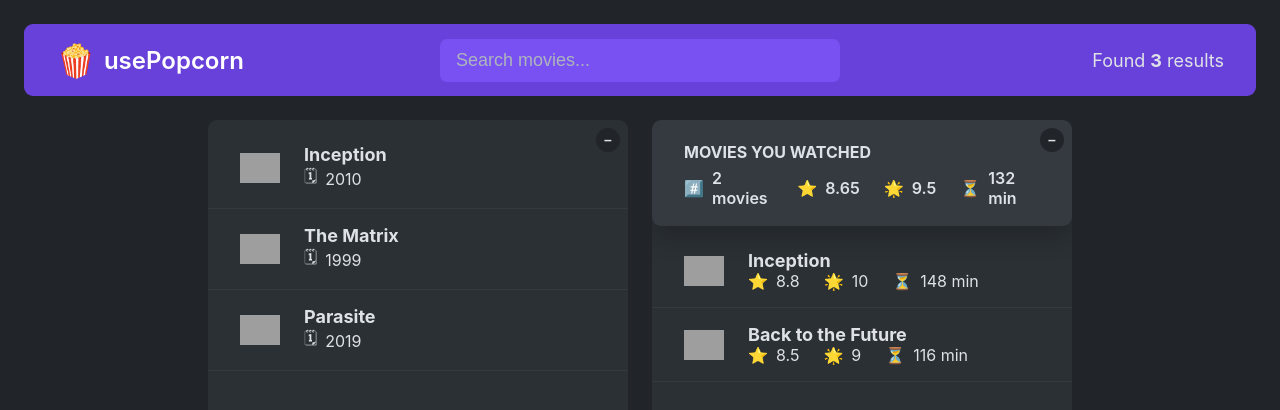
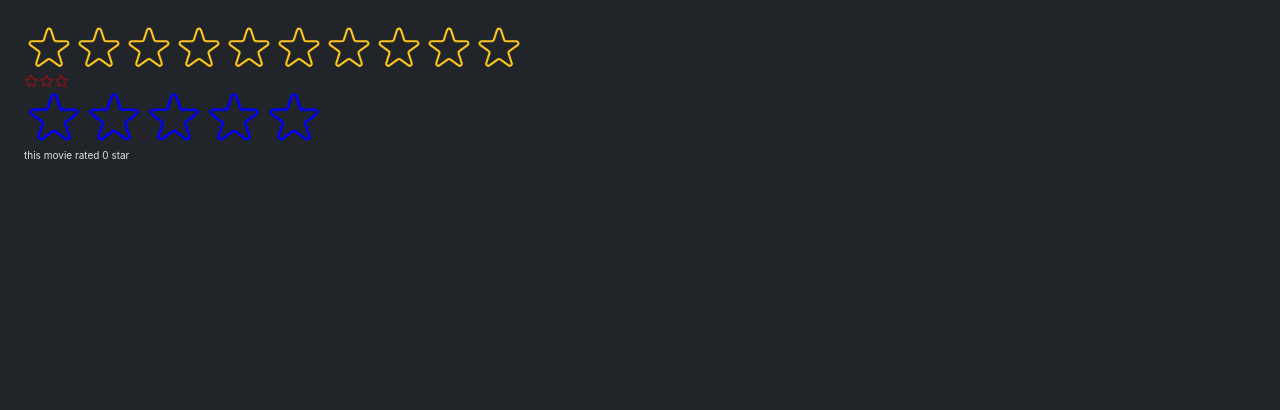
Before and after one commit to Anikesh-Sahai/use-popcorn, a React (Create React App) app: page / in a window 1280 px wide. Shown: the top 410 px of the page. Built offline with nearby package versions, Linux system fonts and the light colour scheme; grey boxes are pictures that could not be loaded.

Commit message:
created new star rating component seprate for rating

```diff
--- a/src/App.js
+++ b/src/App.js
@@ -52,17 +52,23 @@
 
 export default function App() {
   const [movies, setMovies] = useState(tempMovieData);
+  const [watched, setWatched] = useState(tempWatchedData);
 
   return (
     <>
       <Nav>
+        <Search />
         <NumResults movies={movies} />
       </Nav>
       <Main>
-        <ListBox movies={movies}>
+        <Box movies={movies}>
           <MovieList movies={movies} />
-        </ListBox>
-        <WatchedBox />
+        </Box>
+
+        <Box>
+          <WatchedSummary watched={watched} />
+          <WatchedMoviesList watched={watched} />
+        </Box>
       </Main>
     </>
   );
@@ -72,7 +78,6 @@
   return (
     <nav className="nav-bar">
       <Logo />
-      <Search />
       {children}
     </nav>
   );
@@ -113,17 +118,14 @@
   return <main className="main">{children}</main>;
 }
 
-function ListBox({ children }) {
-  const [isOpen1, setIsOpen1] = useState(true);
+function Box({ children }) {
+  const [isOpen, setIsOpen] = useState(true);
   return (
     <div className="box">
-      <button
-        className="btn-toggle"
-        onClick={() => setIsOpen1((open) => !open)}
-      >
-        {isOpen1 ? "–" : "+"}
+      <button className="btn-toggle" onClick={() => setIsOpen((open) => !open)}>
+        {isOpen ? "–" : "+"}
       </button>
-      {isOpen1 && children}
+      {isOpen && children}
     </div>
   );
 }
@@ -150,28 +152,6 @@
         </p>
       </div>
     </li>
-  );
-}
-
-function WatchedBox() {
-  const [watched, setWatched] = useState(tempWatchedData);
-  const [isOpen2, setIsOpen2] = useState(true);
-
-  return (
-    <div className="box">
-      <button
-        className="btn-toggle"
-        onClick={() => setIsOpen2((open) => !open)}
-      >
-        {isOpen2 ? "–" : "+"}
-      </button>
-      {isOpen2 && (
-        <>
-          <WatchedSummary watched={watched} />
-          <WatchedMoviesList watched={watched} />
-        </>
-      )}
-    </div>
   );
 }
 
--- /dev/null
+++ b/src/StarRating.js
@@ -0,0 +1,114 @@
+import { useState } from "react";
+
+const containerStyle = {
+  display: "flex",
+  gap: "16px",
+  alignItems: "center",
+};
+
+const starContainerStyle = {
+  display: "flex",
+};
+
+export default function StarRating({
+  maxRating = 5,
+  color = "#fcc419",
+  size = "48px",
+  className = "",
+  messages = [],
+  defaultRating = 0,
+  onSetRating,
+}) {
+  const textStyle = {
+    lineHeight: "1",
+    margin: "0",
+    color,
+    fontSize: `${size}px`,
+  };
+
+  const [rating, setRating] = useState(defaultRating);
+  const [temporaryRating, setTemporaryRating] = useState(0);
+  return (
+    <div style={containerStyle} className={className}>
+      <div style={starContainerStyle}>
+        {Array.from({ length: maxRating }, (_, i) => (
+          <span>
+            <Star
+              key={i}
+              onRate={() => {
+                setRating(i + 1);
+                onSetRating(i + 1);
+              }}
+              full={
+                temporaryRating ? temporaryRating >= i + 1 : rating >= i + 1
+              }
+              onHoverIn={() => setTemporaryRating(i + 1)}
+              onHoverOut={() => setTemporaryRating(rating)}
+              color={color}
+              size={size}
+            />
+          </span>
+        ))}
+      </div>
+      <p style={textStyle}>
+        {messages.length === maxRating
+          ? messages[temporaryRating ? temporaryRating - 1 : rating - 1]
+          : temporaryRating || rating || ""}
+      </p>
+    </div>
+  );
+}
+
+function Star({ onRate, full, onHoverIn, onHoverOut, color, size }) {
+  const StarStyle = {
+    width: `${size}px`,
+    height: `${size}px`,
+    display: "block",
+    cursor: "pointer",
+  };
+  return (
+    <span
+      role="button"
+      style={StarStyle}
+      onClick={onRate}
+      onMouseEnter={onHoverIn}
+      onMouseLeave={onHoverOut}
+    >
+      {full ? (
+        <svg
+          xmlns="http://www.w3.org/2000/svg"
+          viewBox="0 0 20 20"
+          fill={color}
+          stroke={color}
+        >
+          <path d="M9.049 2.927c.3-.921 1.603-.921 1.902 0l1.07 3.292a1 1 0 00.95.69h3.462c.969 0 1.371 1.24.588 1.81l-2.8 2.034a1 1 0 00-.364 1.118l1.07 3.292c.3.921-.755 1.688-1.54 1.118l-2.8-2.034a1 1 0 00-1.175 0l-2.8 2.034c-.784.57-1.838-.197-1.539-1.118l1.07-3.292a1 1 0 00-.364-1.118L2.98 8.72c-.783-.57-.38-1.81.588-1.81h3.461a1 1 0 00.951-.69l1.07-3.292z" />
+        </svg>
+      ) : (
+        <svg
+          xmlns="http://www.w3.org/2000/svg"
+          fill="none"
+          viewBox="0 0 24 24"
+          stroke={color}
+        >
+          <path
+            strokeLinecap="round"
+            strokeLinejoin="round"
+            strokeWidth="{2}"
+            d="M11.049 2.927c.3-.921 1.603-.921 1.902 0l1.519 4.674a1 1 0 00.95.69h4.915c.969 0 1.371 1.24.588 1.81l-3.976 2.888a1 1 0 00-.363 1.118l1.518 4.674c.3.922-.755 1.688-1.538 1.118l-3.976-2.888a1 1 0 00-1.176 0l-3.976 2.888c-.783.57-1.838-.197-1.538-1.118l1.518-4.674a1 1 0 00-.363-1.118l-3.976-2.888c-.784-.57-.38-1.81.588-1.81h4.914a1 1 0 00.951-.69l1.519-4.674z"
+          />
+        </svg>
+      )}
+    </span>
+  );
+}
+
+/*
+FULL STAR
+
+
+
+EMPTY STAR
+
+
+
+*/
--- a/src/index.js
+++ b/src/index.js
@@ -1,7 +1,30 @@
-import React from "react";
+import React, { useState } from "react";
 import ReactDOM from "react-dom/client";
 import "./index.css";
 import App from "./App";
+import StarRating from "./StarRating";
+
+function Test() {
+  const [movieRating, setmovieRating] = useState(0);
+  return (
+    <div>
+      <StarRating size={60} color="blue" onSetRating={setmovieRating} />
+      <p>this movie rated {movieRating} star</p>
+    </div>
+  );
+}
 
 const root = ReactDOM.createRoot(document.getElementById("root"));
-root.render(<App />);
+root.render(
+  // <App />
+  <>
+    <StarRating maxRating={10} size={50} />
+    <StarRating
+      maxRating={3}
+      messages={["okay", "good", "nice"]}
+      color="red"
+      size={15}
+    />
+    <Test />
+  </>
+);
```
Also changed, not shown: src/index.css (+0 -33 lines).
